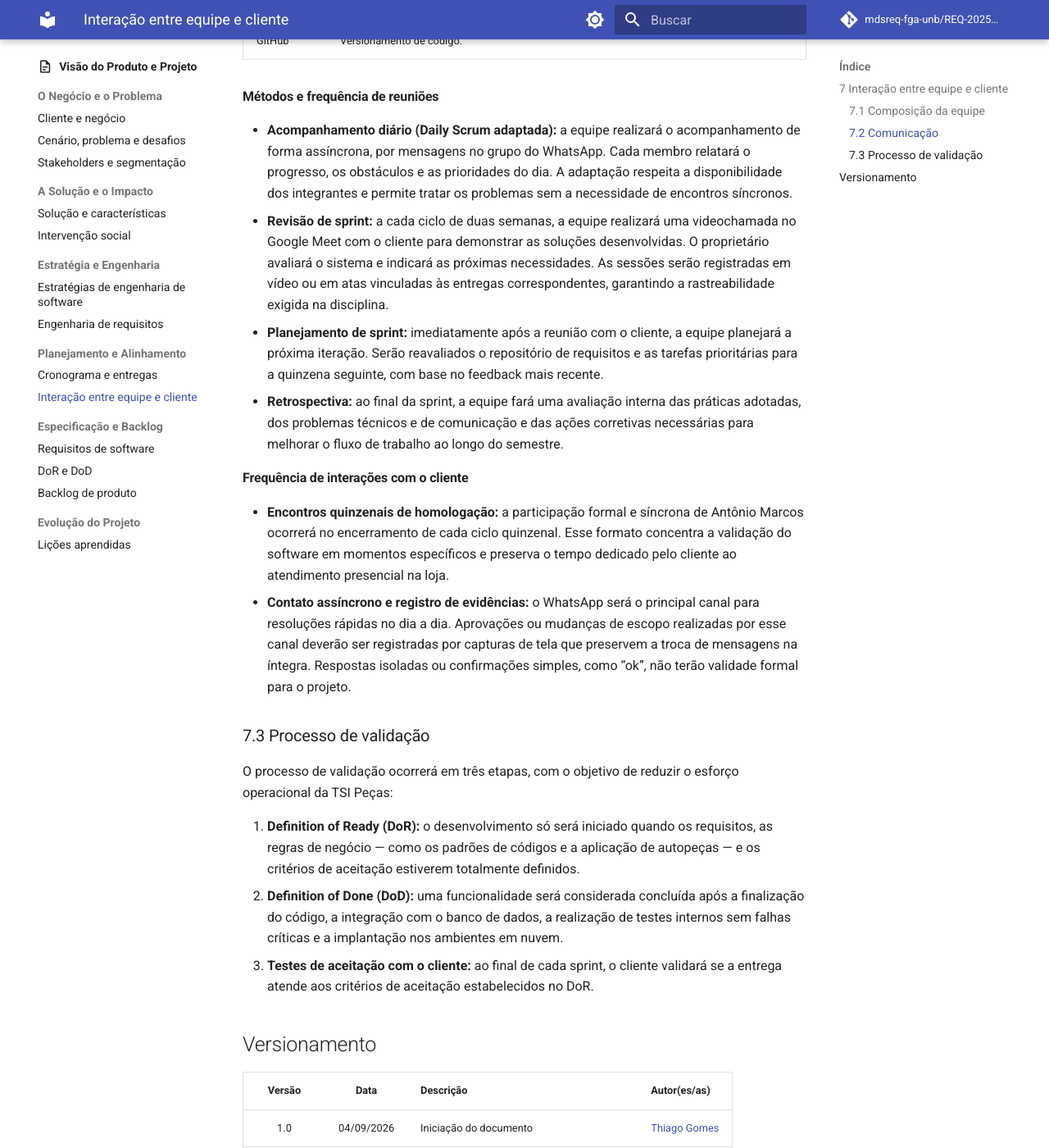
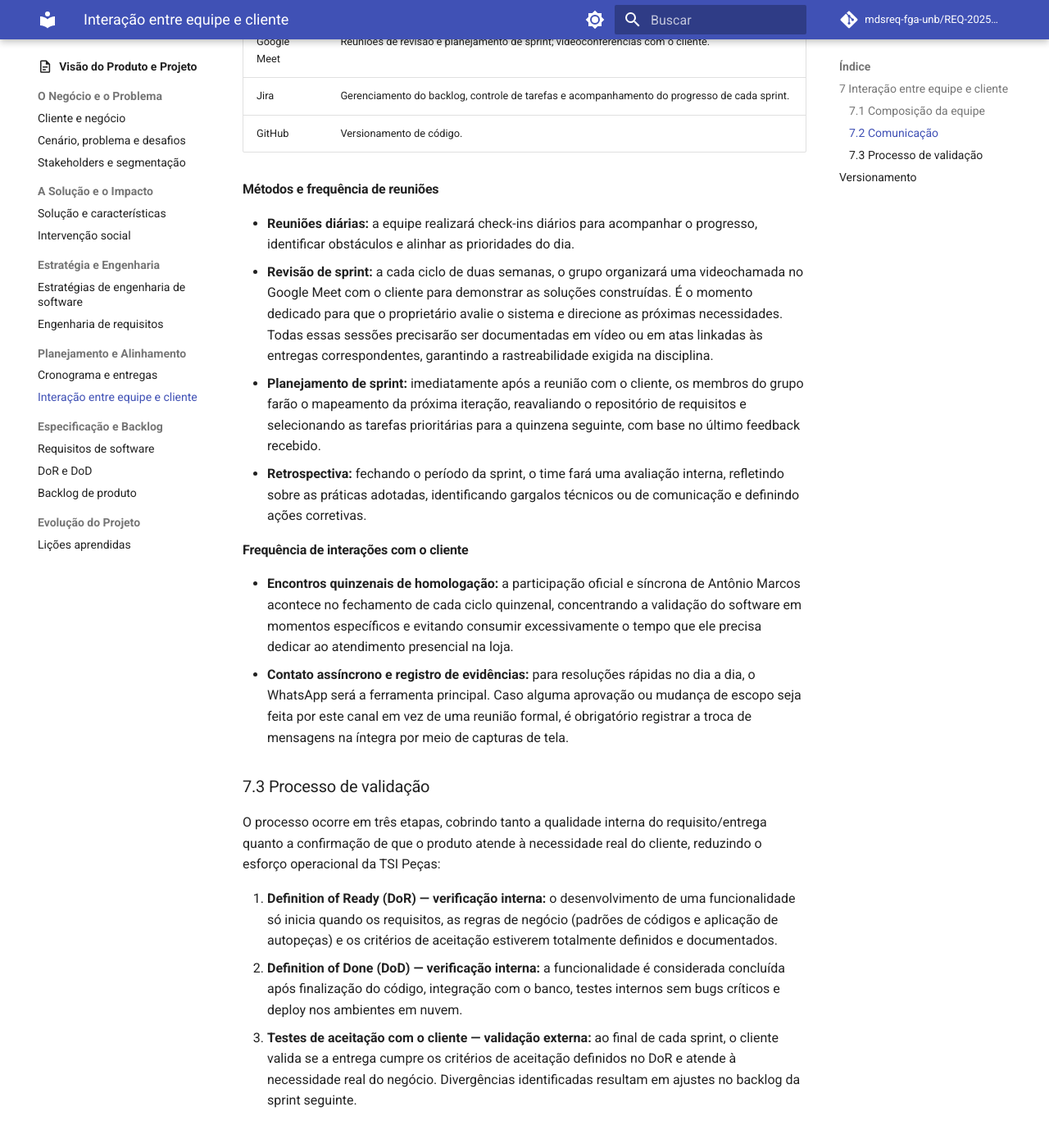
Before and after one commit to mdsreq-fga-unb/REQ-202562-T02-TSI-AutoPecas, an MkDocs documentation site: the page built from docs/visao-produto/interacao-equipe-cliente.md, in a window 1280 px wide and 1400 px high, scrolled down 1139 px. Shown: the whole window at 82% size. Built offline with MkDocs 1.6.1 and Material for MkDocs 9.7.7, drawn with Linux system fonts in a browser that asks for light colours; comment, search, counter and statistics services are not loaded; some of the changed text lies outside the part shown.

Commit message:
docs: corrige papéis da equipe e refina processo de validação

```diff
--- a/docs/visao-produto/interacao-equipe-cliente.md
+++ b/docs/visao-produto/interacao-equipe-cliente.md
@@ -4,14 +4,16 @@
 
 ### 7.1 Composição da equipe
 
+A equipe de desenvolvimento é composta pelos seguintes membros. Todos os integrantes atuam também como Analistas de Requisitos, colaborando na elicitação, documentação e validação dos requisitos ao longo do projeto.
+
 | Papel | Descrição | Responsável |
 | --- | --- | --- |
-| Gerente de projeto / Analista de requisitos | Coordena o projeto, garante a comunicação entre o cliente e a equipe e controla os prazos e as entregas. | João Melo |
-| Desenvolvedor frontend / Analista de requisitos | Responsável pela interface do usuário, pelo design e pela implementação das funcionalidades no lado do cliente. | Não informado no documento |
-| Desenvolvedor backend / Analista de requisitos | Implementa a lógica de negócio e a integração com o banco de dados e as APIs. | Luiz Moreira |
-| Desenvolvedor backend / Analista de requisitos | Implementa a lógica de negócio e a integração com o banco de dados e as APIs. | Não informado no documento |
-| Analista de QA / Analista de requisitos | Garante a qualidade do produto por meio de testes de funcionalidade, desempenho e usabilidade. | Leonardo Lopes |
-| Analista de requisitos | Define os requisitos funcionais e não funcionais do sistema e garante que sejam atendidos. | Thiago Gomes |
+| Gerente de projeto / Product Owner | Coordena o projeto, facilita as cerimônias ágeis, remove impedimentos, garante a comunicação entre cliente e equipe e controla prazos e entregas. | João G. A. de Melo |
+| Desenvolvedor frontend | Responsável pela interface do usuário, pelo design e pela implementação das funcionalidades no lado do cliente. | Rodrigo Carvalho Barbosa |
+| Desenvolvedor backend / Scrum Master | Implementa a lógica de negócios, integração com banco de dados e APIs. | Luiz Henrique Tomaz Moreira |
+| Desenvolvedor backend | Implementa a lógica de negócios, integração com banco de dados e APIs. | Bruno Ferreira Dornelas |
+| Analista de QA | Garante a qualidade do produto, executando testes de funcionalidade, desempenho e usabilidade. | Leonardo da S. Lopes Júnior |
+| Analista de requisitos | Define os requisitos funcionais e não funcionais do sistema, prioriza o backlog junto ao cliente e garante que os critérios de aceitação sejam atendidos. | Thiago Gomes Pereira de Abreu |
 
 ### 7.2 Comunicação
 
@@ -19,30 +21,30 @@
 
 | Ferramenta | Finalidade |
 | --- | --- |
-| WhatsApp | Canal oficial para mensagens rápidas e comunicação cotidiana da equipe, incluindo avisos urgentes, compartilhamento de links úteis e dúvidas pontuais que não exijam debates complexos. |
-| Google Meet | Reuniões de revisão e planejamento de sprint e videoconferências com o cliente. |
+| WhatsApp | Canal oficial para troca de mensagens rápidas e comunicação do dia a dia da equipe: avisos urgentes, links úteis e dúvidas pontuais que não exigem debate complexo. |
+| Google Meet | Reuniões de revisão e planejamento de sprint; videoconferências com o cliente. |
 | Jira | Gerenciamento do backlog, controle de tarefas e acompanhamento do progresso de cada sprint. |
 | GitHub | Versionamento de código. |
 
 #### Métodos e frequência de reuniões
 
-- **Acompanhamento diário (Daily Scrum adaptada):** a equipe realizará o acompanhamento de forma assíncrona, por mensagens no grupo do WhatsApp. Cada membro relatará o progresso, os obstáculos e as prioridades do dia. A adaptação respeita a disponibilidade dos integrantes e permite tratar os problemas sem a necessidade de encontros síncronos.
-- **Revisão de sprint:** a cada ciclo de duas semanas, a equipe realizará uma videochamada no Google Meet com o cliente para demonstrar as soluções desenvolvidas. O proprietário avaliará o sistema e indicará as próximas necessidades. As sessões serão registradas em vídeo ou em atas vinculadas às entregas correspondentes, garantindo a rastreabilidade exigida na disciplina.
-- **Planejamento de sprint:** imediatamente após a reunião com o cliente, a equipe planejará a próxima iteração. Serão reavaliados o repositório de requisitos e as tarefas prioritárias para a quinzena seguinte, com base no feedback mais recente.
-- **Retrospectiva:** ao final da sprint, a equipe fará uma avaliação interna das práticas adotadas, dos problemas técnicos e de comunicação e das ações corretivas necessárias para melhorar o fluxo de trabalho ao longo do semestre.
+- **Reuniões diárias:** a equipe realizará check-ins diários para acompanhar o progresso, identificar obstáculos e alinhar as prioridades do dia.
+- **Revisão de sprint:** a cada ciclo de duas semanas, o grupo organizará uma videochamada no Google Meet com o cliente para demonstrar as soluções construídas. É o momento dedicado para que o proprietário avalie o sistema e direcione as próximas necessidades. Todas essas sessões precisarão ser documentadas em vídeo ou em atas linkadas às entregas correspondentes, garantindo a rastreabilidade exigida na disciplina.
+- **Planejamento de sprint:** imediatamente após a reunião com o cliente, os membros do grupo farão o mapeamento da próxima iteração, reavaliando o repositório de requisitos e selecionando as tarefas prioritárias para a quinzena seguinte, com base no último feedback recebido.
+- **Retrospectiva:** fechando o período da sprint, o time fará uma avaliação interna, refletindo sobre as práticas adotadas, identificando gargalos técnicos ou de comunicação e definindo ações corretivas.
 
 #### Frequência de interações com o cliente
 
-- **Encontros quinzenais de homologação:** a participação formal e síncrona de Antônio Marcos ocorrerá no encerramento de cada ciclo quinzenal. Esse formato concentra a validação do software em momentos específicos e preserva o tempo dedicado pelo cliente ao atendimento presencial na loja.
-- **Contato assíncrono e registro de evidências:** o WhatsApp será o principal canal para resoluções rápidas no dia a dia. Aprovações ou mudanças de escopo realizadas por esse canal deverão ser registradas por capturas de tela que preservem a troca de mensagens na íntegra. Respostas isoladas ou confirmações simples, como “ok”, não terão validade formal para o projeto.
+- **Encontros quinzenais de homologação:** a participação oficial e síncrona de Antônio Marcos acontece no fechamento de cada ciclo quinzenal, concentrando a validação do software em momentos específicos e evitando consumir excessivamente o tempo que ele precisa dedicar ao atendimento presencial na loja.
+- **Contato assíncrono e registro de evidências:** para resoluções rápidas no dia a dia, o WhatsApp será a ferramenta principal. Caso alguma aprovação ou mudança de escopo seja feita por este canal em vez de uma reunião formal, é obrigatório registrar a troca de mensagens na íntegra por meio de capturas de tela.
 
 ### 7.3 Processo de validação
 
-O processo de validação ocorrerá em três etapas, com o objetivo de reduzir o esforço operacional da TSI Peças:
+O processo ocorre em três etapas, cobrindo tanto a qualidade interna do requisito/entrega quanto a confirmação de que o produto atende à necessidade real do cliente, reduzindo o esforço operacional da TSI Peças:
 
-1. **Definition of Ready (DoR):** o desenvolvimento só será iniciado quando os requisitos, as regras de negócio — como os padrões de códigos e a aplicação de autopeças — e os critérios de aceitação estiverem totalmente definidos.
-2. **Definition of Done (DoD):** uma funcionalidade será considerada concluída após a finalização do código, a integração com o banco de dados, a realização de testes internos sem falhas críticas e a implantação nos ambientes em nuvem.
-3. **Testes de aceitação com o cliente:** ao final de cada sprint, o cliente validará se a entrega atende aos critérios de aceitação estabelecidos no DoR.
+1. **Definition of Ready (DoR) — verificação interna:** o desenvolvimento de uma funcionalidade só inicia quando os requisitos, as regras de negócio (padrões de códigos e aplicação de autopeças) e os critérios de aceitação estiverem totalmente definidos e documentados.
+2. **Definition of Done (DoD) — verificação interna:** a funcionalidade é considerada concluída após finalização do código, integração com o banco, testes internos sem bugs críticos e deploy nos ambientes em nuvem.
+3. **Testes de aceitação com o cliente — validação externa:** ao final de cada sprint, o cliente valida se a entrega cumpre os critérios de aceitação definidos no DoR e atende à necessidade real do negócio. Divergências identificadas resultam em ajustes no backlog da sprint seguinte.
 
 ## Versionamento
 
@@ -50,3 +52,4 @@
 | :----: | :--: | --- | --- |
 | 1.0 | 04/09/2026 | Iniciação do documento | [Thiago Gomes](https://github.com/thgomxs) |
 | 1.1 | 07/09/2026 | Preenchimento do tópico 7 e revisão textual | [Luiz Moreira](https://github.com/luizhtmoreira) |
+| 1.2 | 07/09/2026 | Correção dos papéis da equipe e refinamento do processo de validação | [Luiz Moreira](https://github.com/luizhtmoreira) |
```
